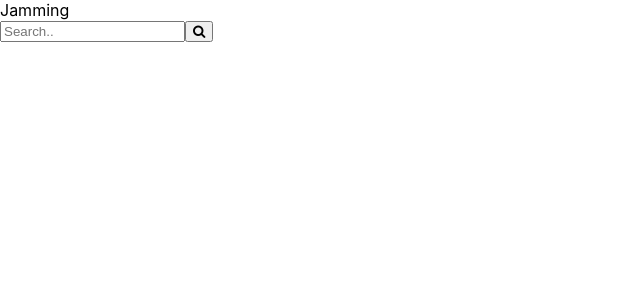
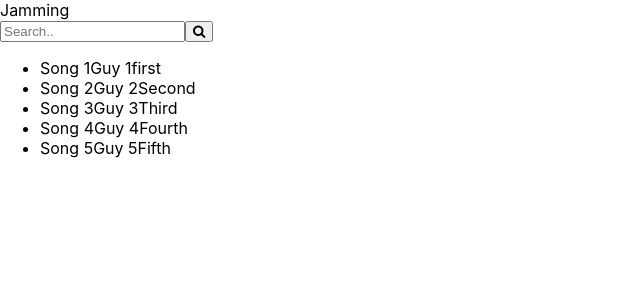
Before and after one commit to Deaxis2030/Jammming, a React (Create React App) app: page / in a window 1280 px wide. Shown: the top 300 px of the page, without its empty margins (0-640 px from the left). Built offline with nearby package versions, Linux system fonts and the light colour scheme.

Commit message:
Add static data to tracks and convert it to JSON. Import it to Tracklist, convert it and display list in li items

```diff
--- a/src/App.js
+++ b/src/App.js
@@ -1,6 +1,7 @@
 import React from 'react';
 import SearchBar from './SearchBar';
 import './App.css';
+import Tracklist from './Tracklist';
 
 function App() {
   return (
@@ -10,6 +11,7 @@ function App() {
       </header>
       <body>
         <SearchBar/>
+        <Tracklist/>
       </body>
     </div>
   );
--- a/src/Tracklist.js
+++ b/src/Tracklist.js
@@ -1 +1,20 @@
 import React from "react";
+import TrackData from "./Tracks.js";
+
+export default function Tracklist (Track) {
+
+
+    const rawJson = JSON.parse(TrackData)
+    return (
+
+        <div>
+            <ul>
+                {rawJson.map((item, i) => (
+                    <li key={i}>{item.songName}{item.artist}{item.album}</li>
+                ))}
+            </ul>
+        </div>
+
+    );
+
+};
--- /dev/null
+++ b/src/Tracks.js
@@ -0,0 +1,33 @@
+const Tracks= [
+    {
+        songName: "Song 1",
+        artist: "Guy 1",
+        album: "first"
+    },
+    {
+        songName: "Song 2",
+        artist: "Guy 2",
+        album: "Second"
+    },
+    {
+        songName: "Song 3",
+        artist: "Guy 3",
+        album: "Third"
+    },
+    {
+        songName: "Song 4",
+        artist: "Guy 4",
+        album: "Fourth"
+    },
+    {
+        songName: "Song 5",
+        artist: "Guy 5",
+        album: "Fifth"
+    },
+
+
+];
+
+const TrackData = JSON.stringify(Tracks);
+
+export default TrackData;
```
Also changed, not shown: src/Track.js (deleted).
